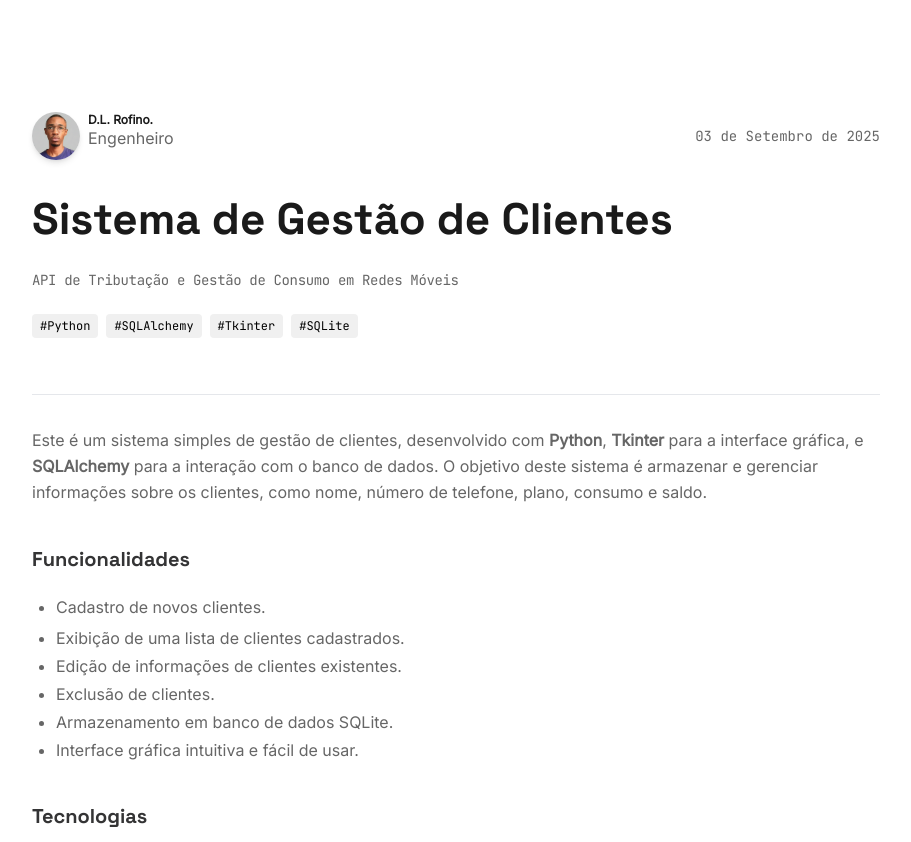
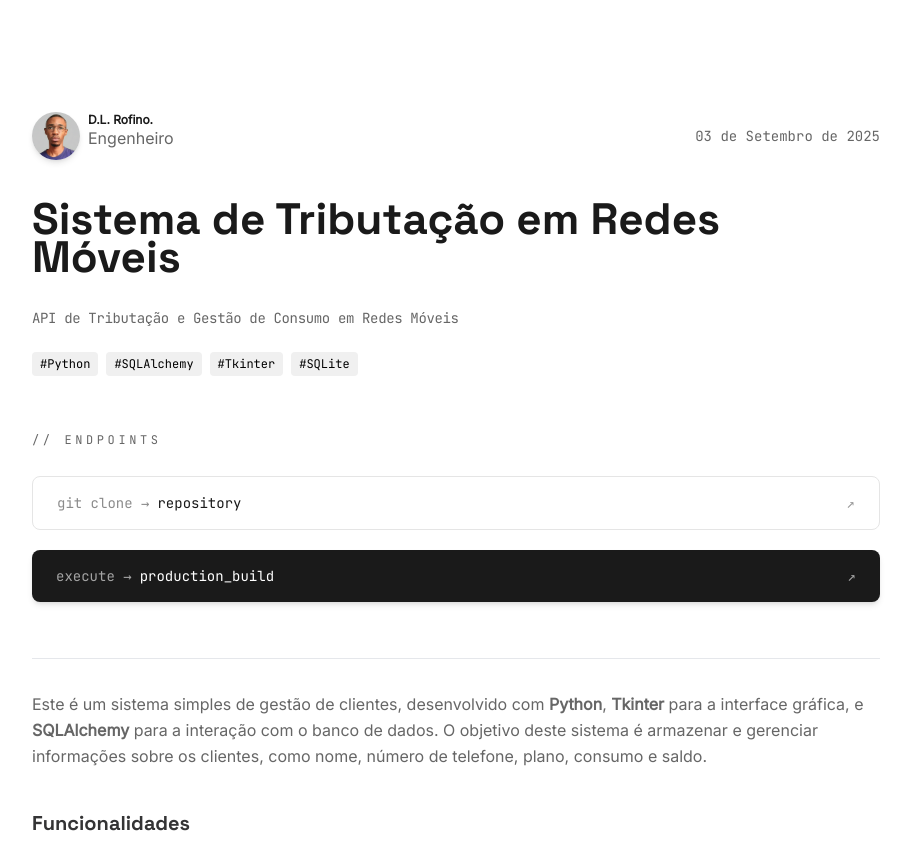
Before and after one commit to delcioleonardorofino/Journal, a Flask app: page /tribut in a window 1280 px wide. Shown: the part 66-908 px from the top of the page, without its empty margins (184-1095 px from the left). Run offline with Flask 3, Linux system fonts and the light colour scheme; some libraries are stand-ins or nearby versions.

Commit message:
Atualizar o tribut.html

```diff
--- a/backend/templates/tribut.html
+++ b/backend/templates/tribut.html
@@ -46,7 +46,7 @@
         </div>
 
         <h1 class="font-display font-bold mt-2 text-2xl md:mt-6 md:text-5xl text-text-primary">
-            Sistema de Gestão de Clientes
+            Sistema de Tributação em Redes Móveis
         </h1>
 
         <div class="flex flex-col mb-2 gap-2 text-text-muted text-base md:text-lg">
@@ -60,7 +60,40 @@
             <span class="bg-[#F0F0F0] text-xs font-mono px-2 py-1 rounded-sm">#SQLite</span>
         </section>
     </header>
+    <!-- LINKS -->
+    <div class="flex flex-col gap-5">
 
+        <h3 class="font-mono text-xs tracking-[0.3em] text-text-muted uppercase">
+            // endpoints
+        </h3>
+
+        <!-- Código Fonte -->
+        <a
+            href="#"
+            target="_blank"
+            class="group flex items-center justify-between px-6 py-4 border border-border rounded-md font-mono text-sm bg-surface transition-all duration-300 hover:border-text-primary hover:shadow-xl hover:-translate-y-1 active:scale-95"
+        >
+            <span class="flex items-center gap-2 text-text-primary">
+                <span class="opacity-50">git clone →</span>
+                repository
+            </span>
+            <span class="opacity-40 group-hover:opacity-100 transition">↗</span>
+        </a>
+
+        <!-- Live Demo -->
+        <a
+            href="#"
+            target="_blank"
+            class="group flex items-center justify-between px-6 py-4 bg-text-primary text-surface rounded-md font-mono text-sm transition-all duration-300 shadow-md hover:shadow-2xl hover:-translate-y-1 active:scale-95"
+        >
+            <span class="flex items-center gap-2">
+                <span class="opacity-60">execute →</span>
+                production_build
+            </span>
+            <span class="opacity-60 group-hover:opacity-100 transition">↗</span>
+        </a>
+
+    </div>
     <section class="flex flex-col gap-4 font-body text-base text-text-muted post">
         <hr class="mb-4">
 
```
